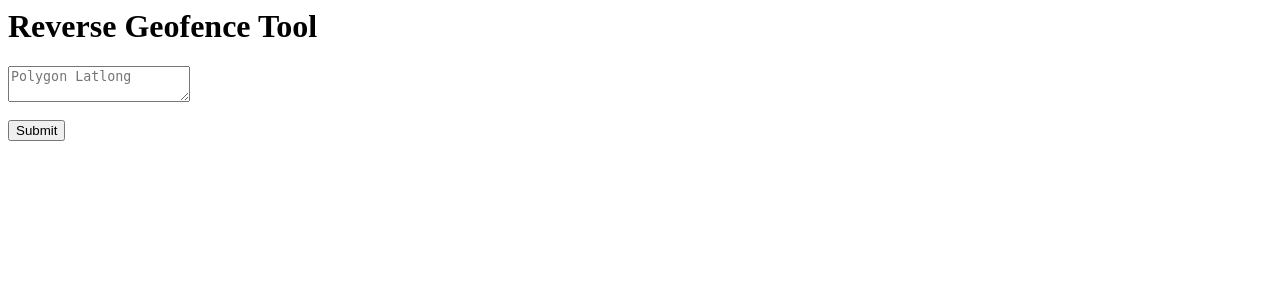
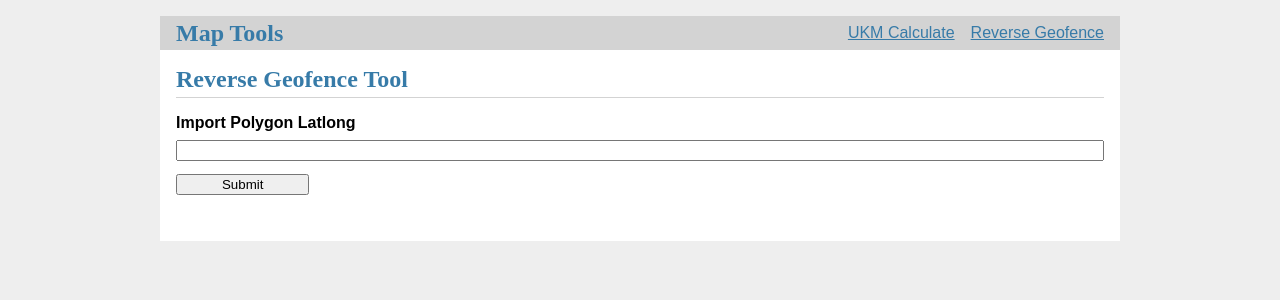
Before and after one commit to thevivotran/maptool, a Flask app: page /geofence in a window 1280 px wide. Shown: the top 300 px of the page. Run offline with Flask 2, Linux system fonts and the light colour scheme.

Commit message:
Update front-end

```diff
--- a/index.py
+++ b/index.py
@@ -95,7 +95,7 @@ def geofence():
 
 @app.route('/geofence/reversed', methods=['POST'])
 def reversed():
-    input_value = request.form.get('input_value')
+    input_value = request.form['latlong']
     def reverse_geofence(input):
         ls = input.split(' ')
         rs = []
--- a/templates/base.html
+++ b/templates/base.html
@@ -1,9 +1,9 @@
 <!doctype html>
-<title>{% block title %}{% endblock %} - Vivo</title>
+<title>{% block title %}{% endblock %} - Map Tool</title>
 <link rel="stylesheet" href="/static/style.css">
 
 <nav>
-  <h1><a href="/">Vivo's Map Tools</h1></a>
+  <h1><a href="/">Map Tools</h1></a>
   <ul>
         <li><a href="/ukmcal">UKM Calculate</a></li>
         <li><a href="/geofence">Reverse Geofence</a></li>
--- a/templates/geofence.html
+++ b/templates/geofence.html
@@ -1,13 +1,13 @@
+{% extends 'base.html' %}
+
 {% block header %}
-    <h1>Reverse Geofence Tool</h1>
+    <h1>{% block title %}Reverse Geofence Tool{% endblock %}</h1>
 {% endblock %}
 
 {% block content %}
     <form action="/geofence/reversed" method="POST">
-        <div class="form-group">
-        <textarea type="text" placeholder="Polygon Latlong" name='input_value'></textarea>
-        <br></br>
-        <button type="submit" class="btn btn-primary">Submit</button>
-        </div>
+        <label for="latlong">Import Polygon Latlong</label>
+        <input name="latlong" id="latlong" required>
+        <input type="submit" value="Submit">
     </form>
 {% endblock %}
--- a/templates/results.html
+++ b/templates/results.html
@@ -13,7 +13,7 @@
         </tr>
         {% for result in results %}
         <tr>
-            <td> {{ result['changeset'] }}</th>
+            <td> <a href={{ "https://osmcha.org/changesets/{}".format(result['changeset']) }}>{{ result['changeset'] }}</a></th>
             <td> {{ result['ways'] }}</th>
             <td> {{ result['ukm'] }}</th>
         </tr>
```
Also changed, not shown: templates/reversed.html (+6 -2 lines), 1 other file.
